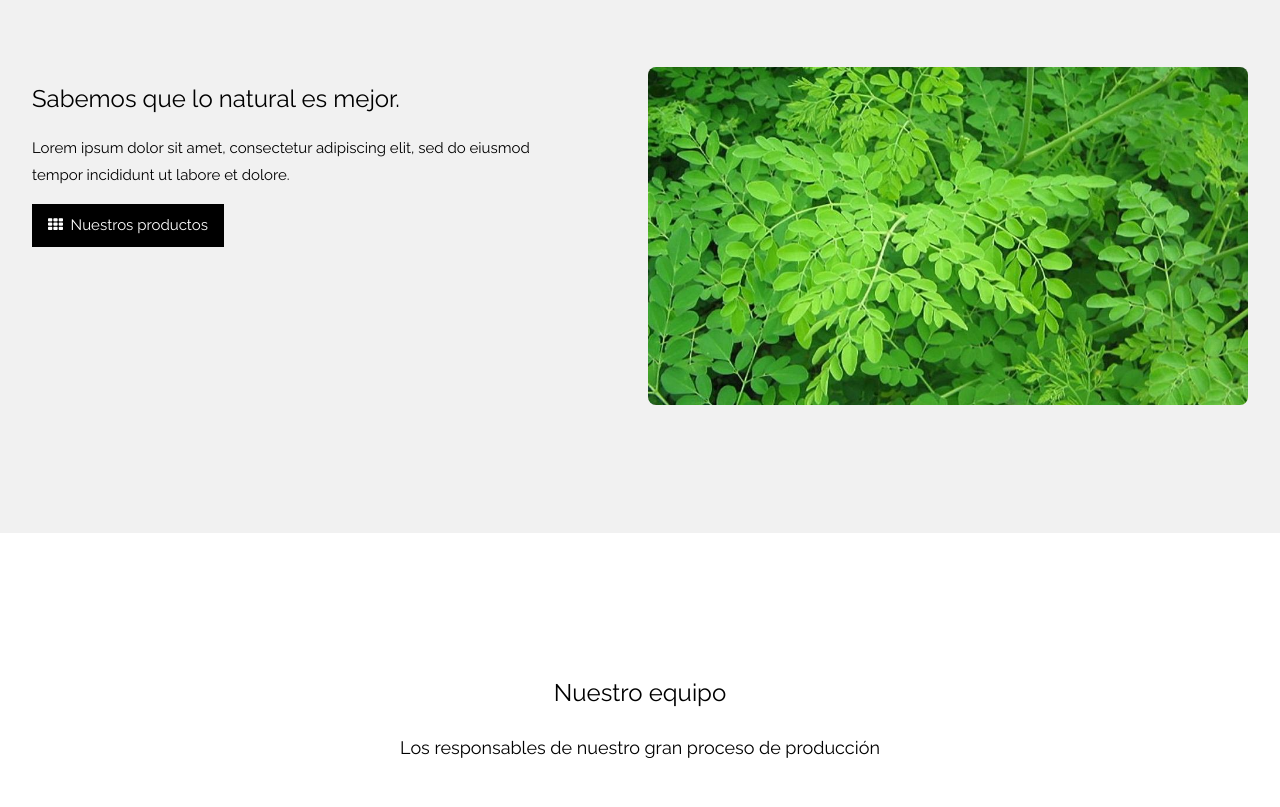
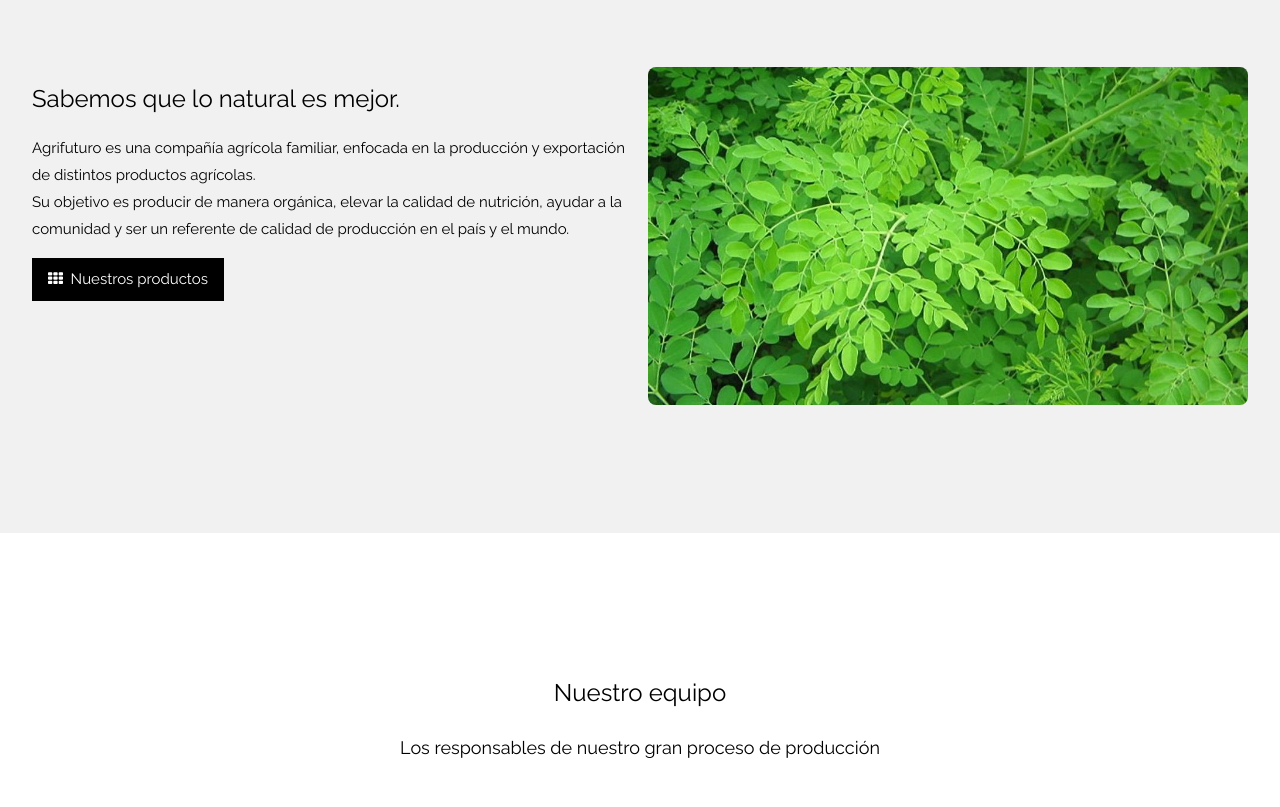
Before and after one commit to adrianostaiza/adrianostaiza.github.io, a plain HTML site: page index.html in a window 1280 px wide. Shown: the part 2080-2887 px from the top of the page. Drawn offline with nearby package versions, Linux system fonts and the light colour scheme; some packages are replaced by stand-ins of ours.

Commit message:
Cambio en Descripcion

```diff
--- a/index.html
+++ b/index.html
@@ -137,7 +137,10 @@ body, html {
   <div class="w3-row-padding">
     <div class="w3-col m6">
       <h3>Sabemos que lo natural es mejor.</h3>
-      <p>Lorem ipsum dolor sit amet, consectetur adipiscing elit, sed do eiusmod<br>tempor incididunt ut labore et dolore.</p>
+      <p>Agrifuturo es una compañía agrícola familiar, enfocada en la producción y exportación <br>
+	  de distintos productos agrícolas. <br>
+	  Su objetivo es producir de manera orgánica, elevar la calidad de nutrición, ayudar a la<br>comunidad y ser un
+	  referente de calidad de producción en el país y el mundo.</p>
       <p><a href="#work" class="w3-button w3-black"><i class="fa fa-th"> </i> Nuestros productos</a></p>
     </div>
     <div class="w3-col m6">
```
